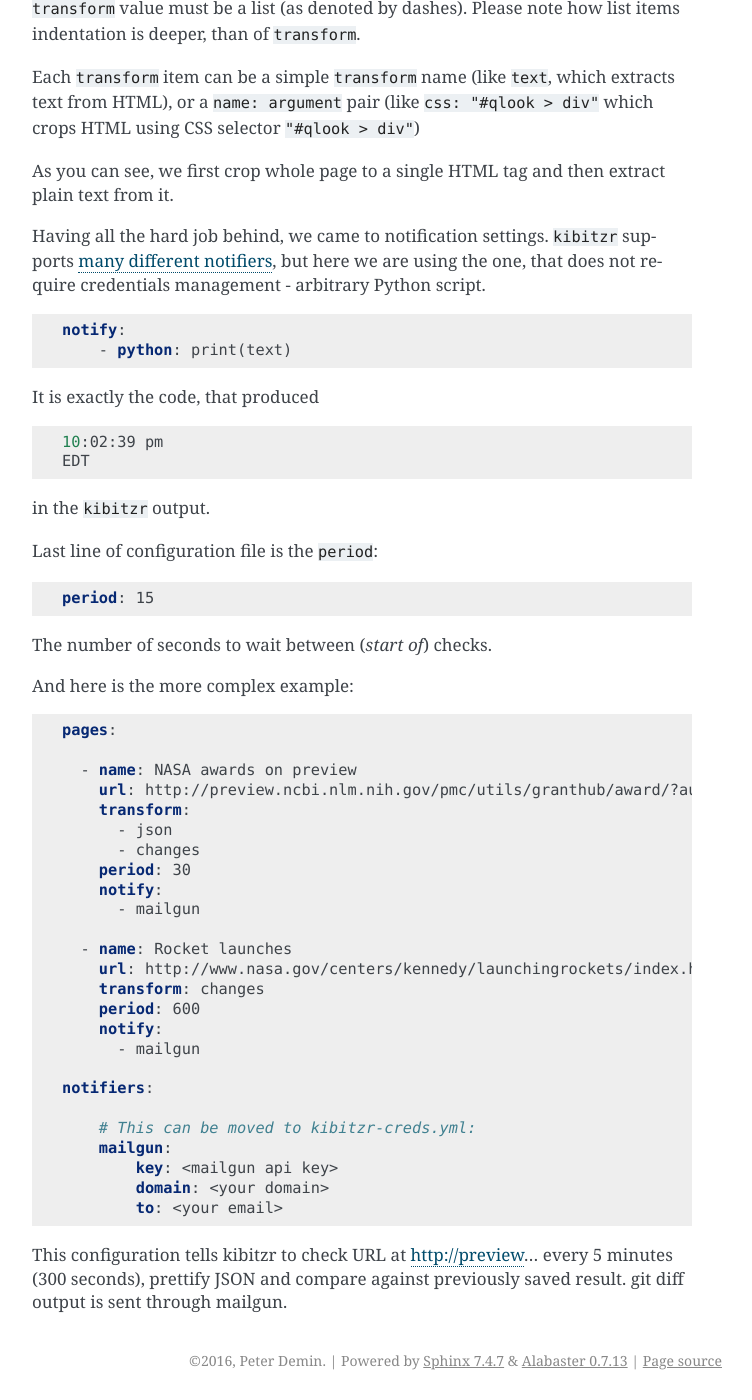
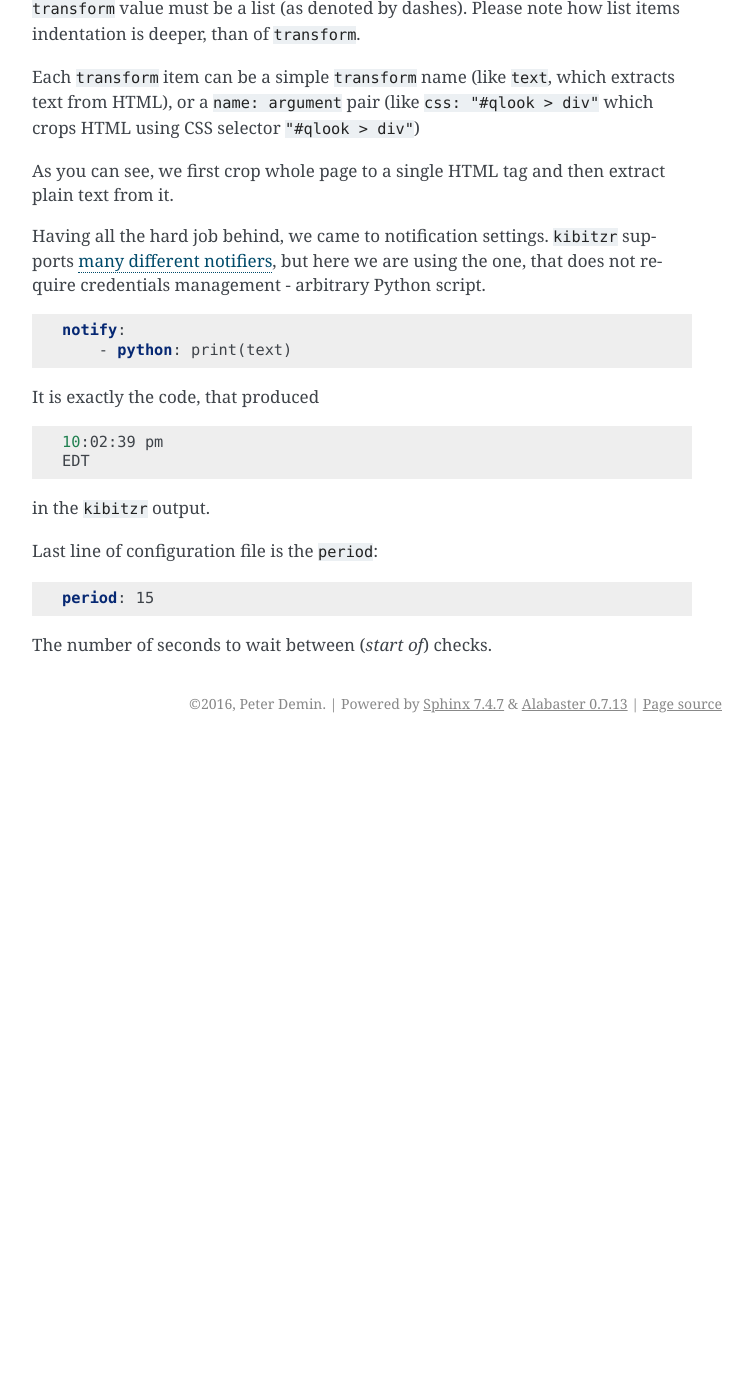
Before and after one commit to kibitzr/kibitzr, a Sphinx documentation site: the page built from docs/configuration.rst, in a window 1280 px wide and 1400 px high, scrolled down 2206 px. Shown: the whole window, without its empty margins (388-1140 px from the left). Built offline with Sphinx 7.4.7, drawn with Linux system fonts in a browser that asks for light colours; after the commit the page ends 2949 px from its top, so only the background shows below that; some of the changed text lies outside the part shown.

Commit message:
Formatting

```diff
--- a/docs/configuration.rst
+++ b/docs/configuration.rst
@@ -55,10 +62,10 @@
       - name: Current Time
         url: https://www.timeanddate.com/worldclock/usa/new-york
         transform:
-            - css: "#qlook > div"
-            - text
+          - css: "#qlook > div"
+          - text
         notify:
-            - python: print(text)
+          - python: print(text)
         period: 15
 
 Copy paste it to your ``kibitzr.yml`` and launch ``kibitzr``.
@@ -144,40 +151,6 @@
 
 The number of seconds to wait between (*start of*) checks.
 
-And here is the more complex example:
-
-.. code-block:: yaml
-
-    pages:
-
-      - name: NASA awards on preview
-        url: http://preview.ncbi.nlm.nih.gov/pmc/utils/granthub/award/?authority.code=nasa&format=json
-        transform:
-          - json
-          - changes
-        period: 30
-        notify:
-          - mailgun
-
-      - name: Rocket launches
-        url: http://www.nasa.gov/centers/kennedy/launchingrockets/index.html
-        transform: changes
-        period: 600
-        notify:
-          - mailgun
-
-    notifiers:
-
-        # This can be moved to kibitzr-creds.yml:
-        mailgun:
-            key: <mailgun api key>
-            domain: <your domain>
-            to: <your email>
-
-This configuration tells kibitzr to check URL at http://preview... every 5 minutes (300 seconds),
-prettify JSON and compare against previously saved result. git diff output is sent through mailgun.
-
-
 .. _requests: http://docs.python-requests.org/
 .. _BeautifulSoup: https://www.crummy.com/software/BeautifulSoup/
 .. _mailgun: https://mailgun.com/
--- a/docs/index.rst
+++ b/docs/index.rst
@@ -29,7 +29,7 @@
 .. include:: overview.rst
 
 .. toctree::
-   :maxdepth: 1
+   :maxdepth: 2
 
    installation
    configuration
```
Also changed, not shown: other parts of docs/configuration.rst (+9 -2 lines).
